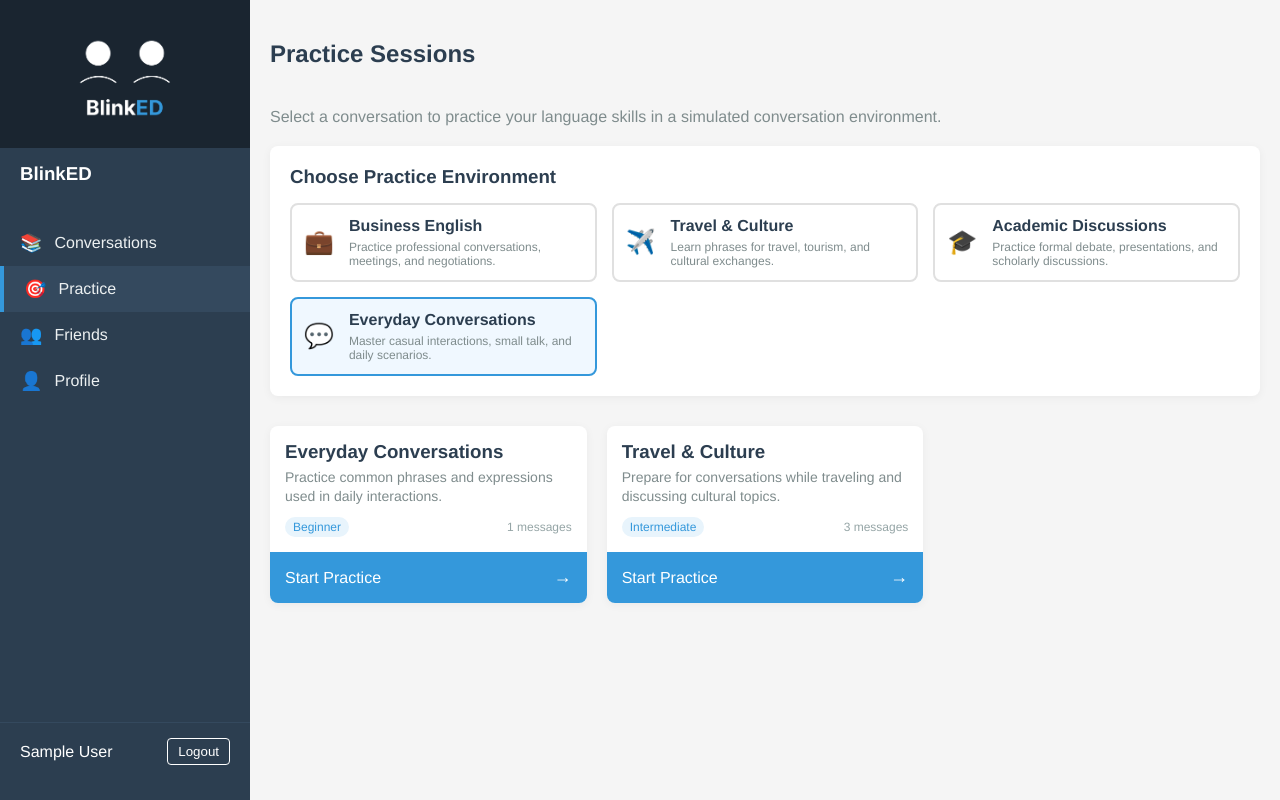
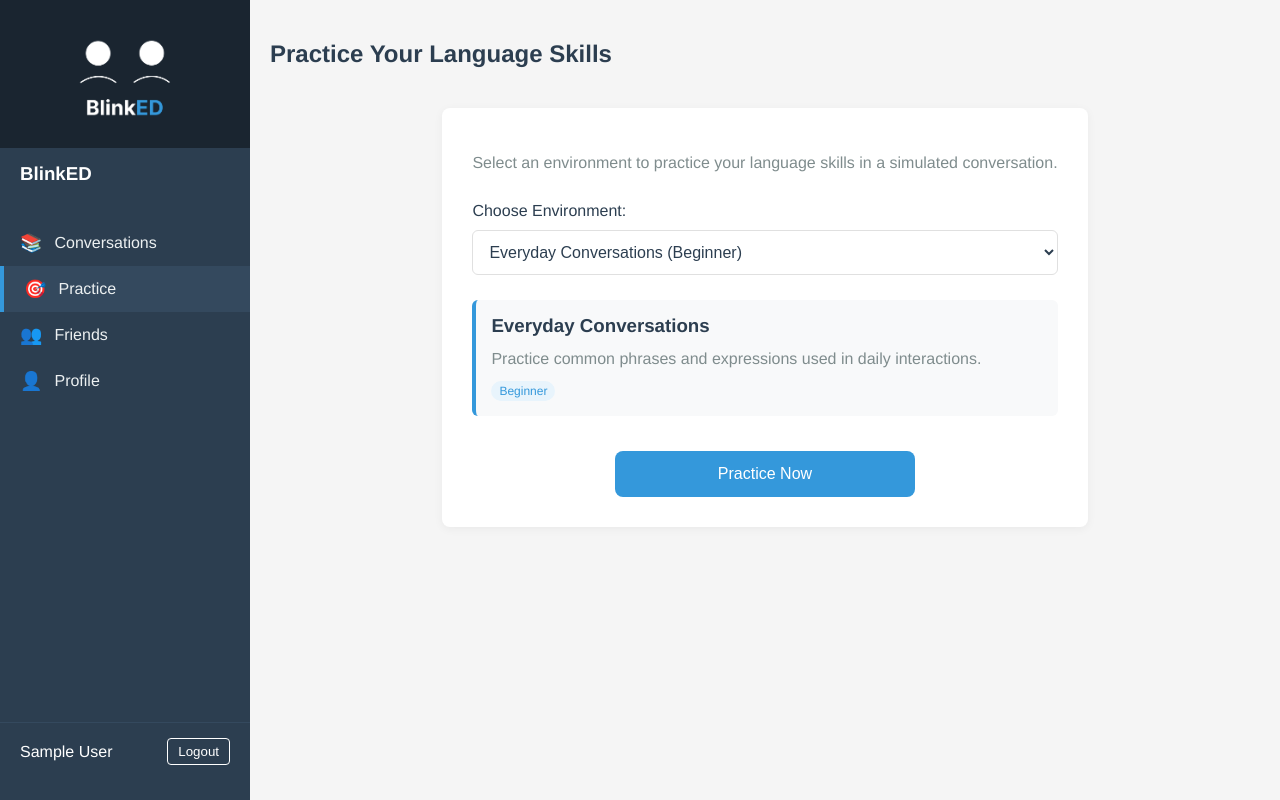
Before and after one commit to oliviapjy/english-learning-app, a Vue app: page /practice-list in a window 1280 px wide. Built offline with nearby package versions, Linux system fonts and the light colour scheme; sample sign-in values are in the browser's storage.

Commit message:
edited practice list

```diff
--- a/src/components/PracticeListScreen.vue
+++ b/src/components/PracticeListScreen.vue
@@ -6,75 +6,52 @@
 
       <div class="content-area">
         <div class="header">
-          <h2>Practice Sessions</h2>
+          <h2>Practice Your Language Skills</h2>
         </div>
 
         <div v-if="loading" class="loading-indicator">
-          Loading conversations...
-        </div>
-
-        <div v-else-if="conversations.length === 0" class="empty-state">
-          <div class="empty-message">
-            <p>You don't have any conversations to practice with yet.</p>
-            <button @click="navigateToHome" class="start-btn">
-              Create your first conversation
-            </button>
-          </div>
+          Loading environments...
         </div>
 
         <div v-else class="practice-section">
           <p class="section-description">
-            Select a conversation to practice your language skills in a simulated conversation environment.
+            Select an environment to practice your language skills in a simulated conversation.
           </p>
 
-          <!-- Environment selection -->
           <div class="environment-selector">
-            <h3>Choose Practice Environment</h3>
-            <div class="environment-options">
-              <div
-                v-for="env in environments"
-                :key="env.id"
-                class="environment-option"
-                :class="{ 'active': selectedEnvironment === env.id }"
-                @click="selectEnvironment(env.id)"
+            <div class="selector-label">Choose Environment:</div>
+            <select v-model="selectedEnvironmentIndex" class="environment-dropdown">
+              <option value="" disabled>Select an environment</option>
+              <option
+                v-for="(topic, index) in availableTopics"
+                :key="index"
+                :value="index"
               >
-                <div class="environment-icon">{{ env.icon }}</div>
-                <div class="environment-details">
-                  <h4>{{ env.name }}</h4>
-                  <p>{{ env.description }}</p>
-                </div>
-              </div>
-            </div>
+                {{ topic.title }} ({{ topic.level }})
+              </option>
+            </select>
           </div>
 
-          <div class="conversations-list">
-            <div
-              v-for="conversation in conversations"
-              :key="conversation.id"
-              class="conversation-card"
-              @click="startPractice(conversation)"
-            >
-              <div class="conversation-info">
-                <h3>{{ conversation.topic.title }}</h3>
-                <p class="description">{{ conversation.topic.description }}</p>
-                <div class="conversation-meta">
-                  <span class="level-badge">{{ conversation.topic.level }}</span>
-                  <span class="message-count">{{ conversation.messages.length }} messages</span>
-                </div>
-              </div>
-              <div class="action-indicator">
-                <span class="action-text">Start Practice</span>
-                <span class="arrow">→</span>
-              </div>
-            </div>
+          <div class="environment-description" v-if="selectedTopic">
+            <h3>{{ selectedTopic.title }}</h3>
+            <p>{{ selectedTopic.description }}</p>
+            <span class="level-badge">{{ selectedTopic.level }}</span>
           </div>
+
+          <button
+            @click="startPractice"
+            class="practice-btn"
+            :disabled="selectedEnvironmentIndex === null"
+          >
+            Practice Now
+          </button>
         </div>
       </div>
     </div>
   </template>
 
   <script>
-  import { ref, onMounted } from 'vue';
+  import { ref, computed, onMounted } from 'vue';
   import { useRouter } from 'vue-router';
   import { useAuthStore } from '../stores/auth';
   import { useConversationStore } from '../stores/conversation';
@@ -91,37 +68,14 @@
       const conversationStore = useConversationStore();
       const user = ref({ name: 'User' });
       const loading = ref(true);
-      const conversations = ref([]);
+      const availableTopics = ref([]);
+      const selectedEnvironmentIndex = ref(0);
 
-      // Add environment selection state
-      const environments = ref([
-        {
-          id: 'business',
-          name: 'Business English',
-          icon: '💼',
-          description: 'Practice professional conversations, meetings, and negotiations.'
-        },
-        {
-          id: 'travel',
-          name: 'Travel & Culture',
-          icon: '✈️',
-          description: 'Learn phrases for travel, tourism, and cultural exchanges.'
-        },
-        {
-          id: 'academic',
-          name: 'Academic Discussions',
-          icon: '🎓',
-          description: 'Practice formal debate, presentations, and scholarly discussions.'
-        },
-        {
-          id: 'everyday',
-          name: 'Everyday Conversations',
-          icon: '💬',
-          description: 'Master casual interactions, small talk, and daily scenarios.'
-        }
-      ]);
-
-      const selectedEnvironment = ref('everyday'); // Default environment
+      // Computed property to get the selected topic details
+      const selectedTopic = computed(() => {
+        if (selectedEnvironmentIndex.value === null) return null;
+        return availableTopics.value[selectedEnvironmentIndex.value];
+      });
 
       onMounted(async () => {
         if (!authStore.isLoggedIn) {
@@ -131,36 +85,38 @@
 
         user.value = authStore.user;
         try {
+          // Get all conversations first (to initialize the store if needed)
           await conversationStore.fetchConversations();
-          conversations.value = conversationStore.conversations;
+
+          // Get available topics from the store
+          availableTopics.value = conversationStore.getAvailableTopics();
+
+          // Select the first topic by default
+          if (availableTopics.value.length > 0) {
+            selectedEnvironmentIndex.value = 0;
+          }
         } catch (error) {
-          console.error('Failed to load conversations:', error);
+          console.error('Failed to initialize practice screen:', error);
         } finally {
           loading.value = false;
         }
       });
 
-      const selectEnvironment = (environmentId) => {
-        selectedEnvironment.value = environmentId;
-      };
+      const startPractice = async () => {
+        if (selectedEnvironmentIndex.value === null) return;
 
-      const startPractice = (conversation) => {
-        // Set current conversation with environment context
-        conversationStore.setCurrentConversation({
-          ...conversation,
-          environment: selectedEnvironment.value
-        });
+        try {
+          // Create a new conversation with the selected topic
+          const conversation = await conversationStore.createConversation(selectedEnvironmentIndex.value);
 
-        // Navigate to practice screen with both IDs
-        router.push({
-          name: 'Practice',
-          params: { id: conversation.id },
-          query: { environment: selectedEnvironment.value }
-        });
-      };
-
-      const navigateToHome = () => {
-        router.push('/home');
+          // Navigate to practice screen with the conversation ID
+          router.push({
+            name: 'Practice',
+            params: { id: conversation.id }
+          });
+        } catch (error) {
+          console.error('Failed to create practice conversation:', error);
+        }
       };
 
       const logout = () => {
@@ -171,12 +127,10 @@
       return {
         user,
         loading,
-        conversations,
-        environments,
-        selectedEnvironment,
-        selectEnvironment,
+        availableTopics,
+        selectedEnvironmentIndex,
+        selectedTopic,
         startPractice,
-        navigateToHome,
         logout
       };
     }
@@ -195,6 +149,8 @@
     padding: 20px;
     background-color: #f5f5f5;
     overflow-y: auto;
+    display: flex;
+    flex-direction: column;
   }
 
   .header {
@@ -205,72 +161,10 @@
   }
 
   .section-description {
-    margin-bottom: 20px;
+    margin-bottom: 30px;
     color: #7f8c8d;
     font-size: 16px;
     max-width: 800px;
-  }
-
-  /* Environment selector styles */
-  .environment-selector {
-    margin-bottom: 30px;
-    background-color: white;
-    padding: 20px;
-    border-radius: 8px;
-    box-shadow: 0 2px 10px rgba(0,0,0,0.05);
-  }
-
-  .environment-selector h3 {
-    margin-top: 0;
-    margin-bottom: 15px;
-    color: #2c3e50;
-  }
-
-  .environment-options {
-    display: grid;
-    grid-template-columns: repeat(auto-fill, minmax(240px, 1fr));
-    gap: 15px;
-  }
-
-  .environment-option {
-    display: flex;
-    align-items: center;
-    padding: 12px;
-    border-radius: 8px;
-    border: 2px solid #e0e0e0;
-    cursor: pointer;
-    transition: all 0.2s ease;
-  }
-
-  .environment-option:hover {
-    transform: translateY(-2px);
-    box-shadow: 0 4px 8px rgba(0,0,0,0.05);
-  }
-
-  .environment-option.active {
-    border-color: #3498db;
-    background-color: #f0f8ff;
-  }
-
-  .environment-icon {
-    font-size: 24px;
-    margin-right: 15px;
-    width: 36px;
-    height: 36px;
-    display: flex;
-    align-items: center;
-    justify-content: center;
-  }
-
-  .environment-details h4 {
-    margin: 0 0 5px;
-    font-size: 16px;
-  }
-
-  .environment-details p {
-    margin: 0;
-    font-size: 12px;
-    color: #7f8c8d;
   }
 
   .loading-indicator {
@@ -279,80 +173,64 @@
     color: #7f8c8d;
   }
 
-  .empty-state {
+  .practice-section {
     display: flex;
-    justify-content: center;
+    flex-direction: column;
     align-items: center;
-    height: 60vh;
-  }
-
-  .empty-message {
-    text-align: center;
+    max-width: 800px;
+    margin: 0 auto;
     background-color: white;
     padding: 30px;
     border-radius: 8px;
     box-shadow: 0 2px 10px rgba(0,0,0,0.05);
   }
 
-  .start-btn {
-    background-color: #3498db;
-    color: white;
-    border: none;
-    border-radius: 4px;
-    padding: 10px 20px;
-    margin-top: 15px;
-    cursor: pointer;
-    font-weight: 500;
+  .environment-selector {
+    width: 100%;
+    margin-bottom: 25px;
+    display: flex;
+    flex-direction: column;
+    gap: 10px;
   }
 
-  .conversations-list {
-    display: grid;
-    grid-template-columns: repeat(auto-fill, minmax(300px, 1fr));
-    gap: 20px;
-  }
-
-  .conversation-card {
-    background-color: white;
-    border-radius: 8px;
-    box-shadow: 0 2px 10px rgba(0,0,0,0.05);
-    overflow: hidden;
-    transition: transform 0.2s, box-shadow 0.2s;
-    cursor: pointer;
-    display: flex;
-    flex-direction: column;
-  }
-
-  .conversation-card:hover {
-    transform: translateY(-5px);
-    box-shadow: 0 5px 15px rgba(0,0,0,0.1);
-  }
-
-  .conversation-info {
-    padding: 15px;
-    flex-grow: 1;
-  }
-
-  .conversation-info h3 {
-    margin: 0 0 5px;
+  .selector-label {
+    font-weight: 500;
     color: #2c3e50;
   }
 
-  .description {
-    margin: 0 0 10px;
-    color: #7f8c8d;
-    font-size: 14px;
-    line-height: 1.4;
-    overflow: hidden;
-    display: -webkit-box;
-    -webkit-box-orient: vertical;
-    -webkit-line-clamp: 2;
+  .environment-dropdown {
+    width: 100%;
+    padding: 12px;
+    border-radius: 6px;
+    border: 1px solid #e0e0e0;
+    background-color: white;
+    font-size: 16px;
+    color: #2c3e50;
   }
 
-  .conversation-meta {
-    display: flex;
-    justify-content: space-between;
-    align-items: center;
-    margin-top: 10px;
+  .environment-dropdown:focus {
+    outline: none;
+    border-color: #3498db;
+  }
+
+  .environment-description {
+    width: 100%;
+    margin-bottom: 25px;
+    padding: 15px;
+    background-color: #f8f9fa;
+    border-radius: 6px;
+    border-left: 4px solid #3498db;
+  }
+
+  .environment-description h3 {
+    margin: 0 0 10px 0;
+    color: #2c3e50;
+  }
+
+  .environment-description p {
+    margin: 0 0 10px 0;
+    color: #7f8c8d;
+    line-height: 1.5;
   }
 
   .level-badge {
@@ -362,27 +240,30 @@
     border-radius: 20px;
     font-size: 12px;
     font-weight: 500;
+    display: inline-block;
   }
 
-  .message-count {
-    color: #95a5a6;
-    font-size: 12px;
+  .practice-btn {
+    background-color: #3498db;
+    color: white;
+    border: none;
+    border-radius: 8px;
+    padding: 14px 30px;
+    font-size: 16px;
+    font-weight: 500;
+    cursor: pointer;
+    transition: background-color 0.2s;
+    margin-top: 10px;
+    width: 100%;
+    max-width: 300px;
   }
 
-  .action-indicator {
-    padding: 15px;
-    background-color: #3498db;
-    color: white;
-    display: flex;
-    justify-content: space-between;
-    align-items: center;
+  .practice-btn:hover {
+    background-color: #2980b9;
   }
 
-  .action-text {
-    font-weight: 500;
-  }
-
-  .arrow {
-    font-size: 18px;
+  .practice-btn:disabled {
+    background-color: #95a5a6;
+    cursor: not-allowed;
   }
   </style>
```
